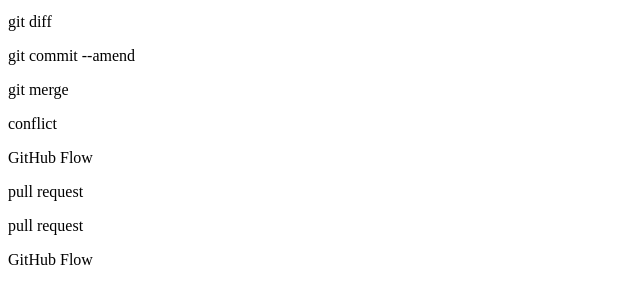
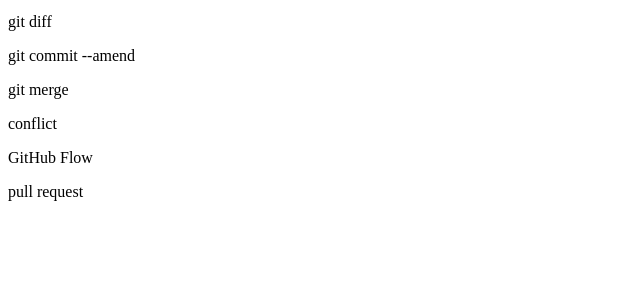
Before and after one commit to TaikiTkayanagi/git_tutorial, a plain HTML site: page index.html in a window 1280 px wide. Shown: the part 96-400 px from the top of the page, without its empty margins (0-640 px from the left). Drawn offline with Linux system fonts and the light colour scheme.

Commit message:
重複の削除

```diff
--- a/index.html
+++ b/index.html
@@ -6,5 +6,3 @@
 <p>conflict</p>
 <p>GitHub Flow</p>
 <p>pull request</p>
-<p>pull request</p>
-<p>GitHub Flow</p>
```
